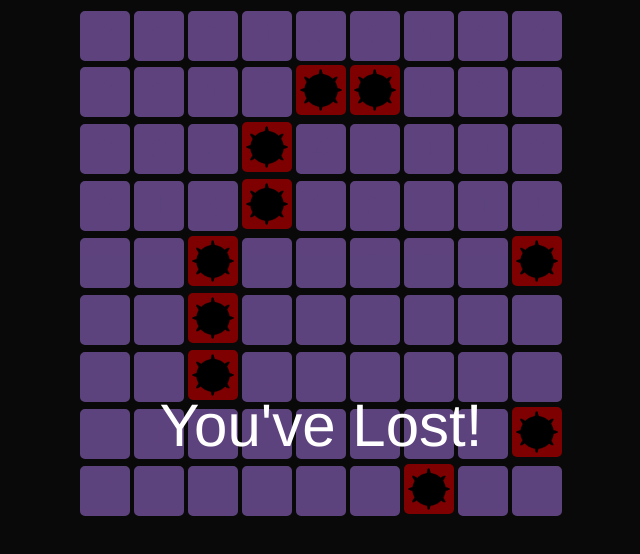
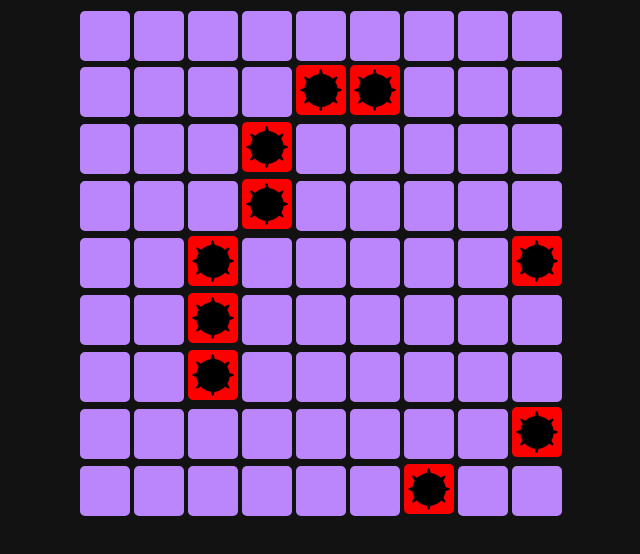
Before and after one commit to cristianocclemente/minimalist-minesweeper, a plain HTML site: page index.html in a window 1280 px wide. Both pictures are taken after a click on the button 640 px from the left and 90 px from the top of the page. Shown: the whole page, without its empty margins (319-959 px from the left). Drawn offline with Linux system fonts and the light colour scheme.

Commit message:
Win/Lose Mechanic

```diff
--- a/index.html
+++ b/index.html
@@ -3,18 +3,12 @@
 
 <head>
   <meta name="viewport" content="width=device-width, initial-scale=1">
-  <link rel="stylesheet" href="css/style.css">
+  <link rel="stylesheet" href="style.css">
 </head>
 
 <body>
   <table class="board"></table>
-  <div id="win" class="overlay" onclick="newGame()">
-    <p class="overlay-text">You've Won!</p>
-  </div>
-  <div id="lose" class="overlay" onclick="newGame()">
-    <p class="overlay-text">You've Lost!</p>
-  </div>
-  <script src="js/main.js"></script>
+  <script src="main.js"></script>
 </body>
 
 </html>
--- a/js/main.js
+++ b/main.js
@@ -4,24 +4,33 @@ document.addEventListener("DOMContentLoaded", function () { newGame() });
 //var difficulty = 'begginer';
 var boardHeight = 9;
 var boardWidth = 9;
-var board = [];
 var numberBombs = 10;
-var rightFlags = 0;
-var wrongFlags = 0;
+var rightFlags;
+var wrongFlags;
+var gameWin;
+var gameLose;
 
 function newGame() {
-  winScreenOff();
-  loseScreenOff();
+  initGame();
   createBoard();
   populateBoard();
 }
 
+function initGame() {
+  rightFlags = 0;
+  wrongFlags = 0;
+  gameWin = false;
+  gameLose = false;
+}
+
 function createBoard() {
   //draw board
-  let tableRef = document.getElementsByClassName('board')[0];
-  tableRef.innerHTML = "";
+  let body = document.getElementsByTagName('body')[0];
+  body.innerHTML = "";
+  let tbl = document.createElement('table');
+  tbl.classList.add("board");
   for (i = 1; i <= boardWidth; i++) {
-    let newRow = tableRef.insertRow();
+    let newRow = tbl.insertRow();
     for (j = 1; j <= boardHeight; j++) {
       let btt = document.createElement('button');
       btt.type = "button";
@@ -31,6 +40,7 @@ function createBoard() {
       let newCell = newRow.insertCell(j - 1);
       newCell.appendChild(btt);
     }
+    body.append(tbl);
   }
 
   //config btt click
@@ -74,13 +84,17 @@ function rndInt(min, max) {
 }
 
 function updateCell(e) {
+  console.log("rightFlags:" + rightFlags);
+  console.log("wrongFlags:" + wrongFlags);
+  console.log("numberBombs:" + numberBombs);
   if (e.type == 'click') { leftClick(this.id); }
   else if (e.type == 'contextmenu') { rightClick(this.id); }
 }
 
 function leftClick(id) {
-  if (isHidden(id)) {
-    if (isMine(id)) { gameLose(); }
+  if (gameWin || gameLose) { newGame(); }
+  else if (isHidden(id)) {
+    if (isMine(id)) { loseGame(); }
     else { showCell(id); }
   }
 }
@@ -93,7 +107,7 @@ function isZero(id) { return document.getElementById(id).classList.contains("zer
 
 function isFlagged(id) { return document.getElementById(id).classList.contains("flagged"); }
 
-function gameLose() {
+function loseGame() {
   for (let i = 1; i <= boardWidth; i++) {
     for (let j = 1; j <= boardHeight; j++) {
       if (isMine(toId(i, j)) && !isFlagged(toId(i, j))) { unhideCell(toId(i, j)); }
@@ -101,15 +115,7 @@ function gameLose() {
 
     }
   }
-  loseScreenOn();
-}
-
-function loseScreenOn() {
-  document.getElementById("lose").style.display = "block";
-}
-
-function loseScreenOff() {
-  document.getElementById("lose").style.display = "none";
+  gameLose = true;
 }
 
 function rightClick(id) {
@@ -122,7 +128,7 @@ function rightClick(id) {
     hideCell(id);
     if (isMine(id)) { rightFlags--; } else { wrongFlags--; }
   }
-  if (rightFlags == numberBombs && wrongFlags == 0) { gameWin(); }
+  if (rightFlags == numberBombs && wrongFlags == 0) { winGame(); }
 }
 
 function hideCell(id) { document.getElementById(id).classList.add("hidden"); }
@@ -154,16 +160,8 @@ function colOf(id) { return parseInt(id.charAt(1)); }
 
 function toId(i, j) { return i.toString() + j.toString(); }
 
-function gameWin() {
-  winScreenOn();
-}
-
-function winScreenOn() {
-  document.getElementById("win").style.display = "block";
-}
-
-function winScreenOff() {
-  document.getElementById("win").style.display = "none";
+function winGame() {
+  gameWin = true;
 }
 
 function calcNum(id) {
--- a/css/style.css
+++ b/style.css
@@ -27,24 +27,22 @@ button:focus {outline:0;} /*disable button border when clicked*/
 .hidden {
   background-color: #BB86FC;
   color: #BB86FC;
-  /*background-image: 'none';*/
 }
 
 .flagged {
-  background-image: url('../img/flag.png');
+  background-image: url('./img/flag.png');
   color: transparent;
-  /*font-size: 0;*/
 }
 
 .wrong-flag {
-  background-image: url('../img/wrong_flag.png');
+  background-image: url('./img/wrong_flag.png');
   color: transparent;
 }
 
 .mine:not(.hidden):not(.flagged) {
   background-color: red;
   border: red;
-  background-image: url('../img/mine.png');
+  background-image: url('./img/mine.png');
 }
 
 .zero:not(.hidden):not(.flagged):not(.wrong-flag) {
@@ -92,26 +90,3 @@ button:focus {outline:0;} /*disable button border when clicked*/
   /*color: gray;*/
   color: white;
 }
-
-.overlay {
-  position: fixed;
-  display: none;
-  width: 100%;
-  height: 100%;
-  top: 0;
-  left: 0;
-  right: 0;
-  bottom: 0;
-  background-color: rgba(0,0,0,0.5);
-}
-
-.overlay-text {
-  position: absolute;
-  text-align: center;
-  top: 50%;
-  left: 50%;
-  font: 400 60px Helvetica;
-  color: white;
-  transform: translate(-50%,-100%);
-  -ms-transform: translate(-50%,-50%);
-}
```
Also changed, not shown: html-css-js.png (deleted).
